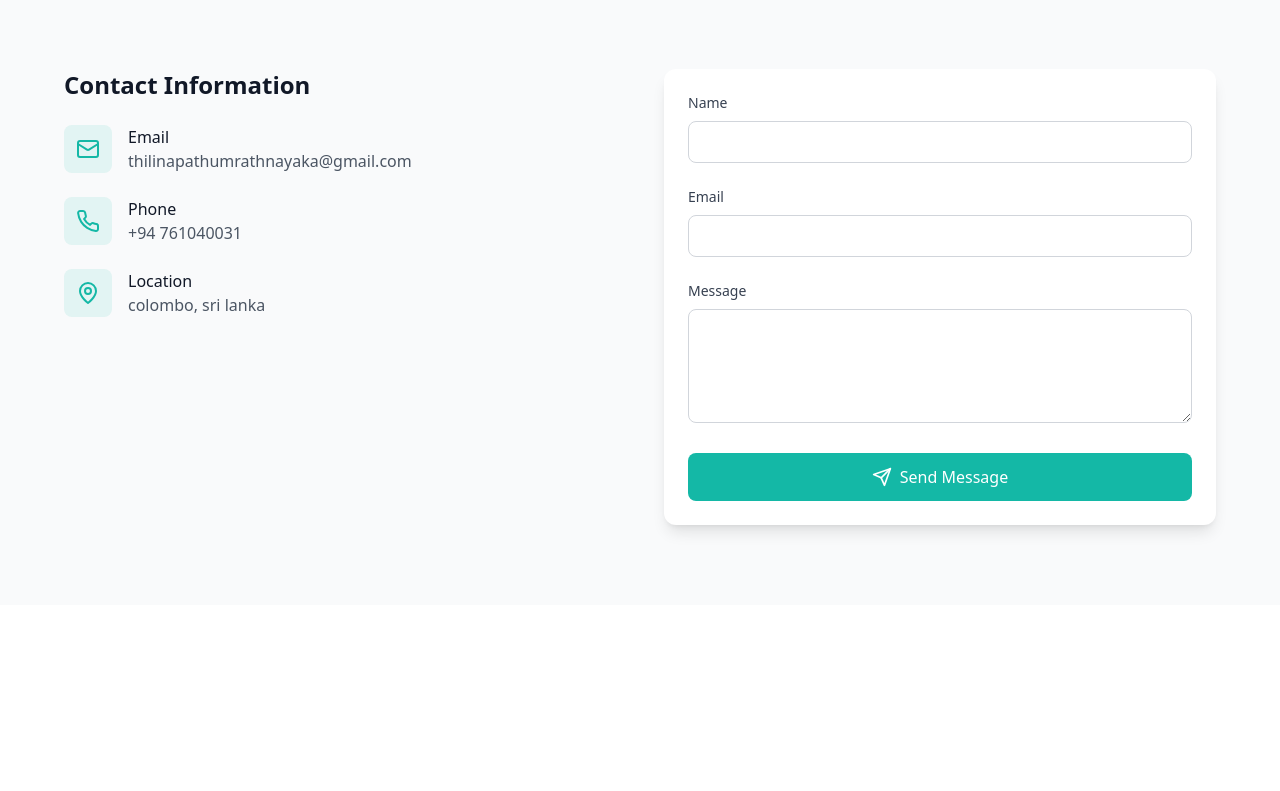
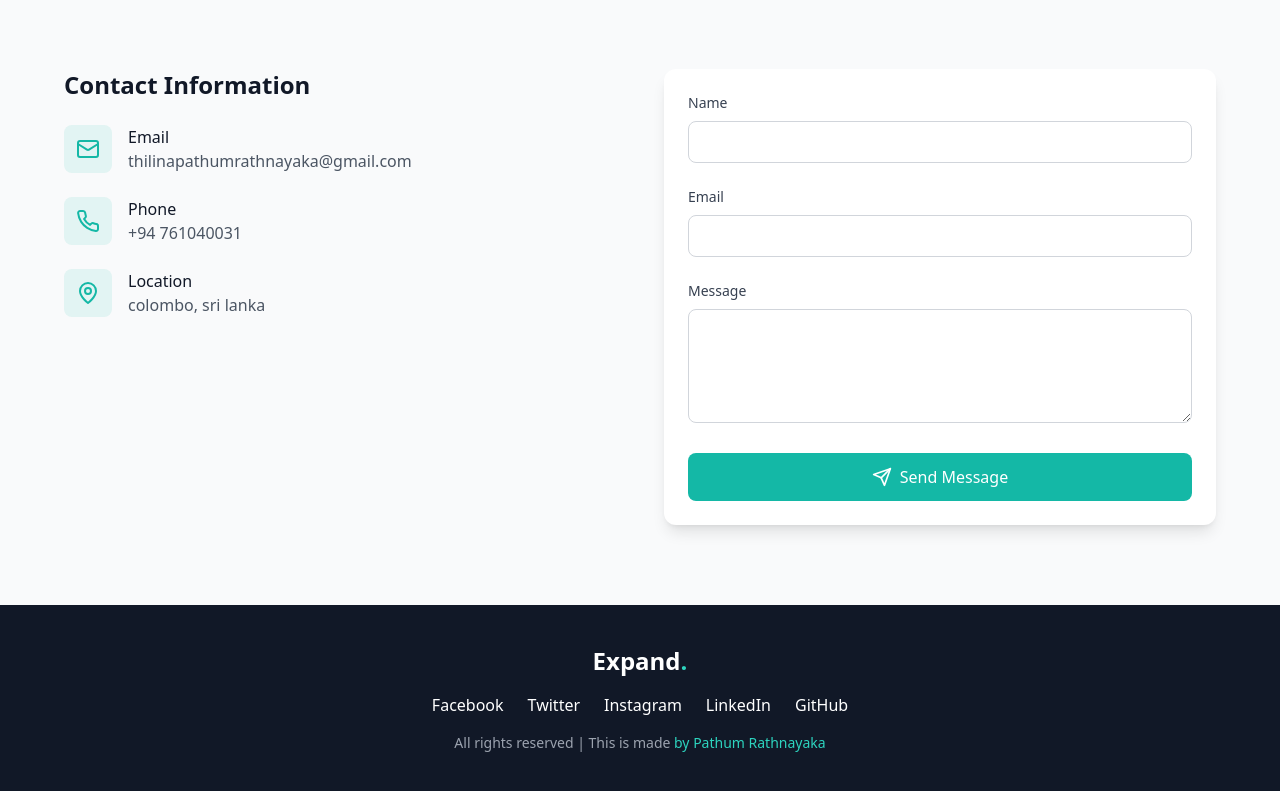
Before and after one commit to PathumRathnayaka/Portfolio_React, a React (Vite) app: page / in a window 1280 px wide. Shown: the part 3819-4610 px from the top of the page. Before the commit the page ends 4424 px from the top, so only its background shows below. Built offline with nearby package versions, Linux system fonts and the light colour scheme.

Commit message:
add footer

```diff
--- a/src/App.tsx
+++ b/src/App.tsx
@@ -7,6 +7,7 @@ import Projects from './components/Projects';
 import Articles from './components/Articles';
 import Testimonials from './components/Testimonials';
 import Contact from './components/Contact';
+import Footer from "./components/Footer.tsx";
 
 function App() {
   const [darkMode, setDarkMode] = useState(() => {
@@ -38,6 +39,7 @@ function App() {
         <Articles />
         <Testimonials />
         <Contact />
+        <Footer/>
       </main>
     </div>
   );
--- /dev/null
+++ b/src/components/Footer.tsx
@@ -0,0 +1,23 @@
+export default function Footer() {
+    return (
+        <footer className="bg-gray-900 text-white py-10">
+            <div className="container mx-auto text-center">
+                <div className="text-2xl font-bold mb-4">
+                    <a href="#" className="text-white hover:text-teal-400">Expand<span className="text-teal-400">.</span></a>
+                </div>
+
+                <ul className="flex justify-center space-x-6 mb-4">
+                    <li><a href="#" className="hover:text-teal-400 transition">Facebook</a></li>
+                    <li><a href="#" className="hover:text-teal-400 transition">Twitter</a></li>
+                    <li><a href="#" className="hover:text-teal-400 transition">Instagram</a></li>
+                    <li><a href="#" className="hover:text-teal-400 transition">LinkedIn</a></li>
+                    <li><a href="#" className="hover:text-teal-400 transition">GitHub</a></li>
+                </ul>
+
+                <p className="text-gray-400 text-sm">
+                     All rights reserved | This is made <span className="text-teal-400">by Pathum Rathnayaka</span>
+                </p>
+            </div>
+        </footer>
+    );
+}
```
